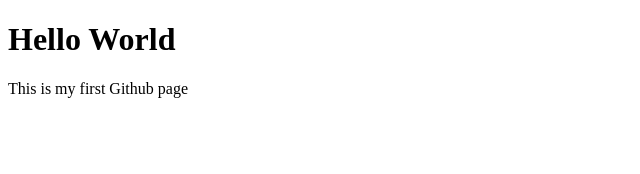
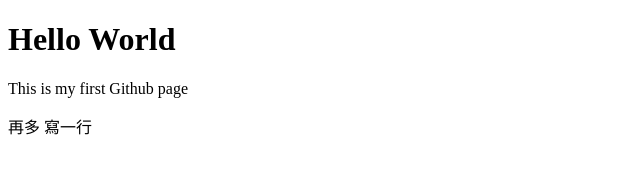
Before and after one commit to liam9930/blog, a plain HTML site: page index.html in a window 1280 px wide. Shown: the whole page, without its empty margins (0-640 px from the left). Drawn offline with Linux system fonts and the light colour scheme.

Commit message:
Update index.html

```diff
--- a/index.html
+++ b/index.html
@@ -7,5 +7,6 @@
 <body>
 	<h1>Hello World</h1>
 	<p>This is my first Github page	</p>
+	<p>再多 寫一行</p>
 </body>
 </html>
```
